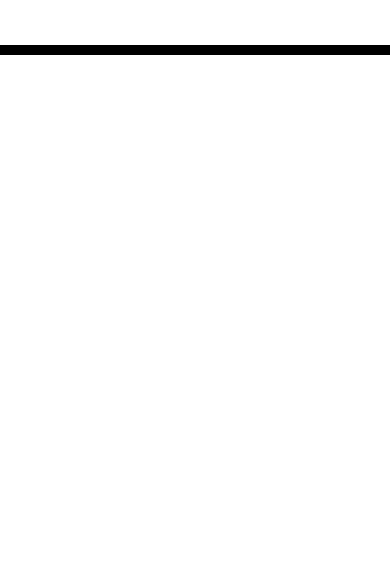
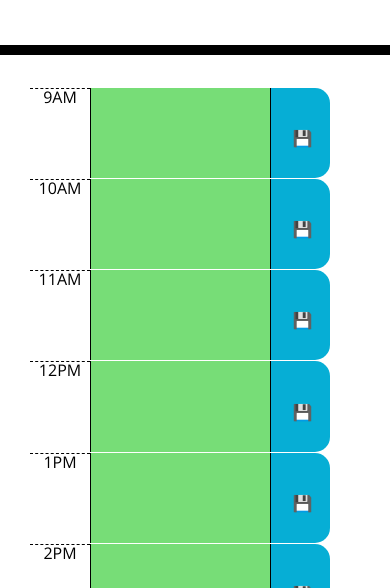
Before and after one commit to matildabrantley/work-day-scheduler, a plain HTML site: page index.html in a window 390 px wide. Shown: the part 256-844 px from the top of the page. Drawn offline with nearby package versions, Linux system fonts and the light colour scheme; files that its build step writes are made by us from their sources.

Commit message:
basic layout and style

```diff
--- a/assets/css/style.css
+++ b/assets/css/style.css
@@ -2,15 +2,6 @@ body {
   font-family: 'Open Sans', sans-serif;
   font-size: 16px;
   line-height: 1;
-}
-
-textarea {
-  background: transparent;
-  border: none;
-  resize: none;
-  color: #000000;
-  border-left: 1px solid black;
-  padding: 10px;
 }
 
 .jumbotron {
@@ -24,48 +15,108 @@ textarea {
 .description {
   white-space: pre-wrap;
 }
+#schedule {
+  width: 100%;
+}
 
 .time-block {
+  height: 10%;
   text-align: center;
   border-radius: 15px;
+  display: inline-block;
 }
 
 .row {
   white-space: pre-wrap;
-  height: 80px;
   border-top: 1px solid white;
 }
 
 .hour {
+  width: 10%;
   background-color: #ffffff;
   color: #000000;
   border-top: 1px dashed #000000;
 }
 
+textarea {
+  color: black;
+  width: 80%;
+  background: transparent;
+  border: none;
+  resize: none;
+  color: #000000;
+  border-left: 1px solid black;
+  padding: 10px;
+}
+
+/* .input {
+  outline: none;
+  width: 100%;
+  border-top-style: hidden;
+  border-right-style: hidden;
+  border-left-style: hidden;
+  border-bottom-style: hidden;
+  background-color: #77dd77;
+} */
+
 .past {
   background-color: #d3d3d3;
-  color: white;
+  color: black;
 }
 
 .present {
   background-color: #ff6961;
-  color: white;
+  color: black;
 }
 
 .future {
   background-color: #77dd77;
-  color: white;
+  color: black;
 }
 
 .saveBtn {
+  width: 10%;
   border-left: 1px solid black;
   border-top-right-radius: 15px;
   border-bottom-right-radius: 15px;
   background-color: #06aed5;
   color: white;
+  text-align: center;
+  box-sizing: border-box;
+  padding-top: 5vh;
 }
 
-.saveBtn i:hover {
-  font-size: 20px;
+.saveBtn:hover {
+  filter: brightness(105%);
+  font-weight: bold;
+  font-style: italic;
   transition: all 0.3s ease-in-out;
 }
+
+@media only screen and (max-width: 768px) {
+  .hour {
+    width: 15%;
+  }
+
+  textarea {
+    width: 70%;
+  }
+
+  .saveBtn {
+    width: 15%;
+  }
+}
+
+@media only screen and (max-width: 600px) {
+  .hour {
+    width: 20%;
+  }
+
+  textarea {
+    width: 60%;
+  }
+
+  .saveBtn {
+    width: 20%;
+  }
+}
--- /dev/null
+++ b/assets/js/script.js
@@ -0,0 +1,31 @@
+var schedule = $('#schedule')
+var timeblock = $("#time-block"); //prototype for cloning
+var timeblocks = [];
+
+//handles any starting time and work hours
+var startingHour = 9;
+var workHours = 9;
+for (var i=0; i<workHours; i++) {
+    //clone prototype timeblock
+    var newTimeBlock = timeblock.clone();
+    var hour = i+startingHour;
+    //ternary AM/PM picker
+    var amPm = hour < 12 ? "AM" : "PM";
+    //for us night shifters
+    if (hour == 0)
+        hour = 12;
+    //1pm and later
+    else if (hour > 12)
+        hour -= 12;
+    newTimeBlock.find(".hour").text(hour + amPm);
+    newTimeBlock.appendTo(schedule);
+}
+//remove prototype timeblock at start
+schedule.children().first().remove();
+
+schedule.on('click', '.saveBtn', saveItem);
+
+function saveItem(event){
+    var targetButton = $(event.target);
+    localStorage.setItem("Todo", targetButton.prev().val());
+}
--- a/index.html
+++ b/index.html
@@ -18,7 +18,7 @@
       href="https://fonts.googleapis.com/css?family=Open+Sans&display=swap"
       rel="stylesheet"
     />
-    <link rel="stylesheet" href="style.css" />
+    <link rel="stylesheet" href="assets/css/style.css" />
     <title>Work Day Scheduler</title>
   </head>
 
@@ -28,11 +28,21 @@
       <p class="lead">A simple calendar app for scheduling your work day</p>
       <p id="currentDay" class="lead"></p>
     </header>
-    <div class="container">
-      <!-- Timeblocks go here -->
+    <div id="schedule" class="container">
+      <div id="time-block" class="container time-block">
+        <div class="container row">
+          <div class="hour">9AM</div>
+          <!-- <div class="activity future"> -->
+          <textarea type="text" class="input future"></textarea>
+          <!-- </div> -->
+          <div class="saveBtn"> 💾
+            <!-- <div class="floppy-disk">💾</div> -->
+          </div>
+        </div>
+      </div>
     </div>
-
     <script src="https://cdnjs.cloudflare.com/ajax/libs/jquery/3.2.1/jquery.min.js"></script>
     <script src="https://cdnjs.cloudflare.com/ajax/libs/moment.js/2.24.0/moment.min.js"></script>
+    <script src="assets/js/script.js"></script>
   </body>
 </html>
```
Also changed, not shown: 1 other file.
